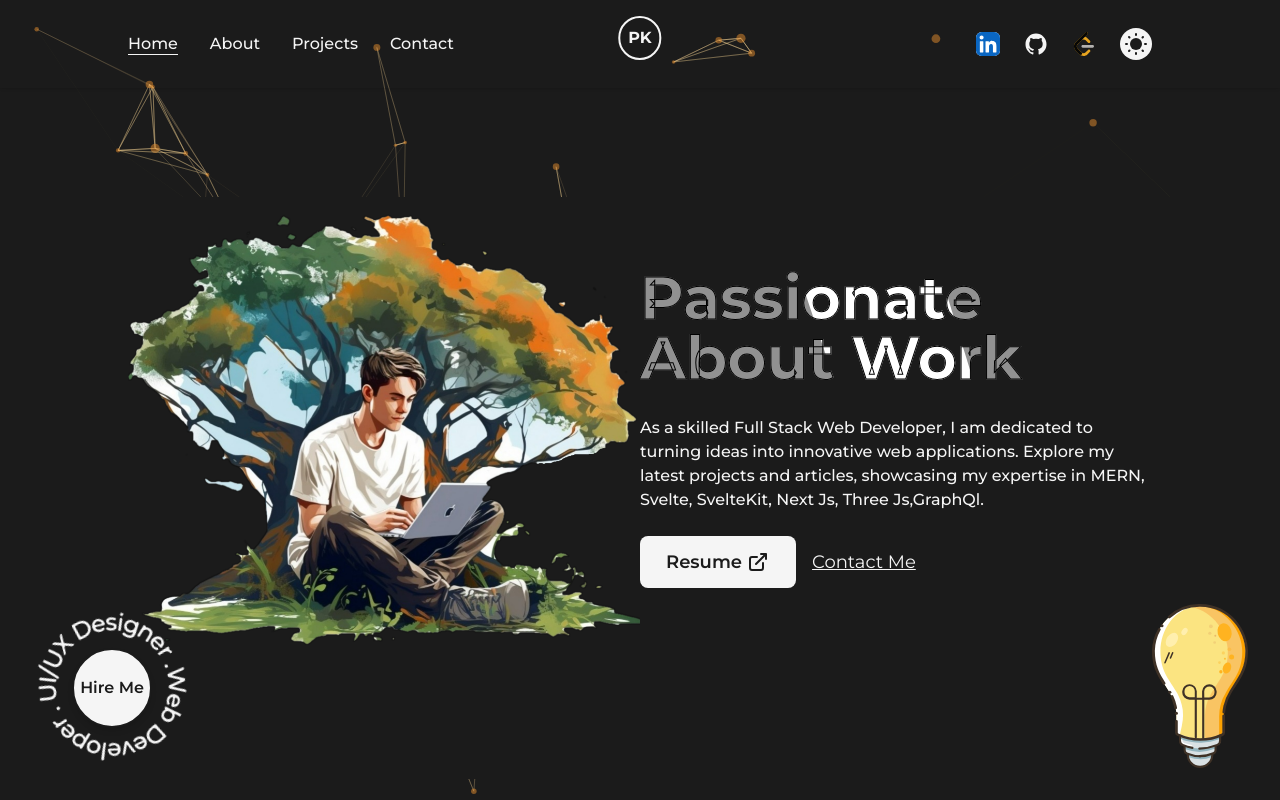
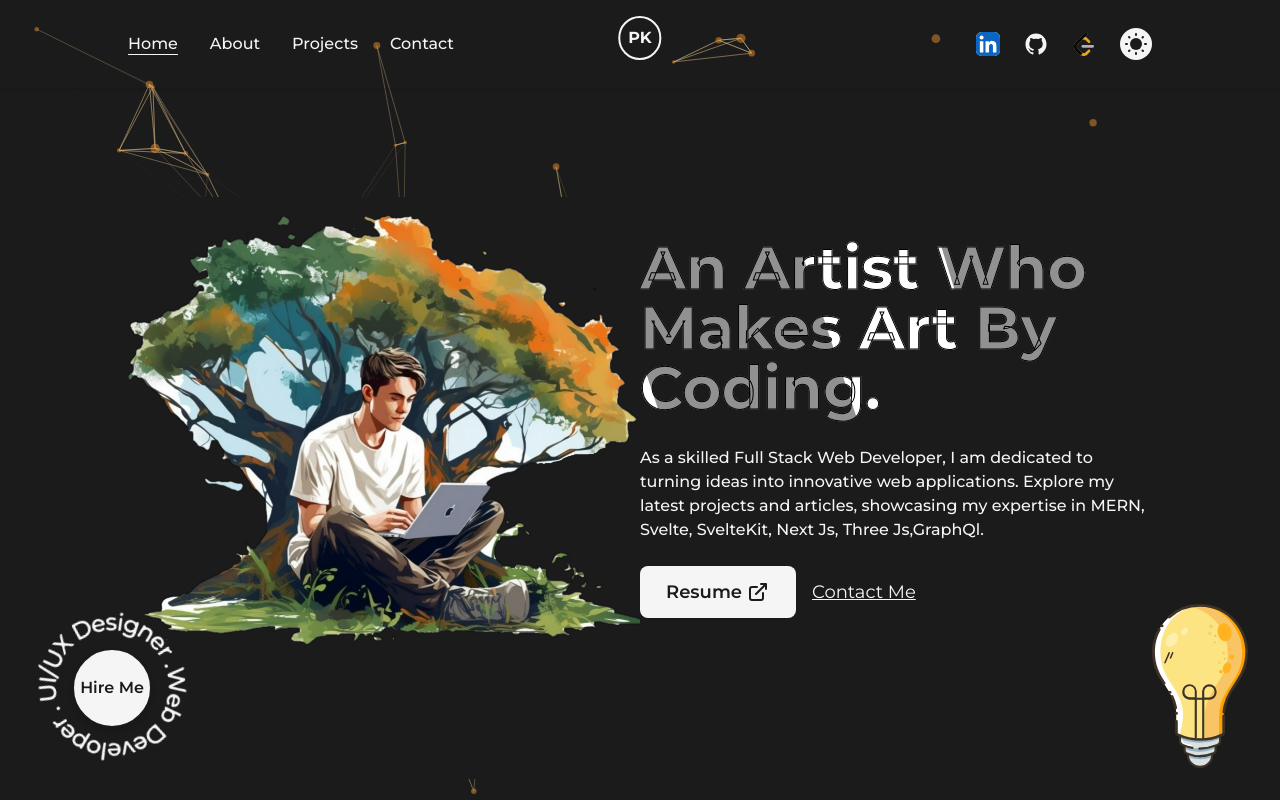
Before and after one commit to Prashantkry/Prashant-Portfolio, a Next.js app: page / in a window 1280 px wide. Shown: the top 800 px of the page. Built offline with nearby package versions, Linux system fonts and the light colour scheme.

Commit message:
Update index.js

```diff
--- a/src/pages/index.js
+++ b/src/pages/index.js
@@ -41,7 +41,8 @@ export default function Home() {
                       //   className='!text-6xl !text-left xl:!text-5xl lg:!text-center lg:!text=6xl md:!text-5xl sm:!text-3xl'
                       // />*/}
               <AnimatedText
-                text="Passionate About Work"
+                text="An Artist who makes Art by coding."
+                // text="Passionate About Work"
                 className="!text-6xl pb-1 !text-left xl:!text-5xl
                   lg:!text-center lg:!text-6xl md:!text-5xl
                   sm:!text-3xl text-transparent animated_text
```
